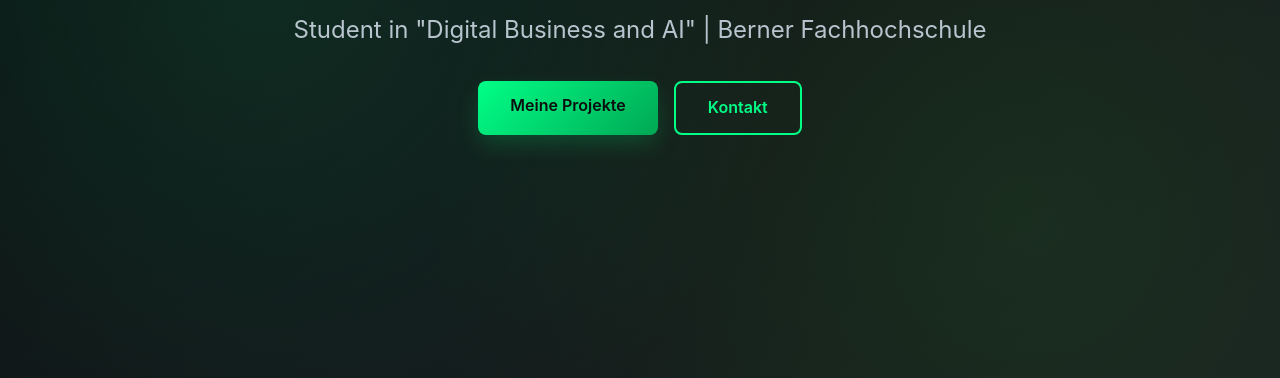
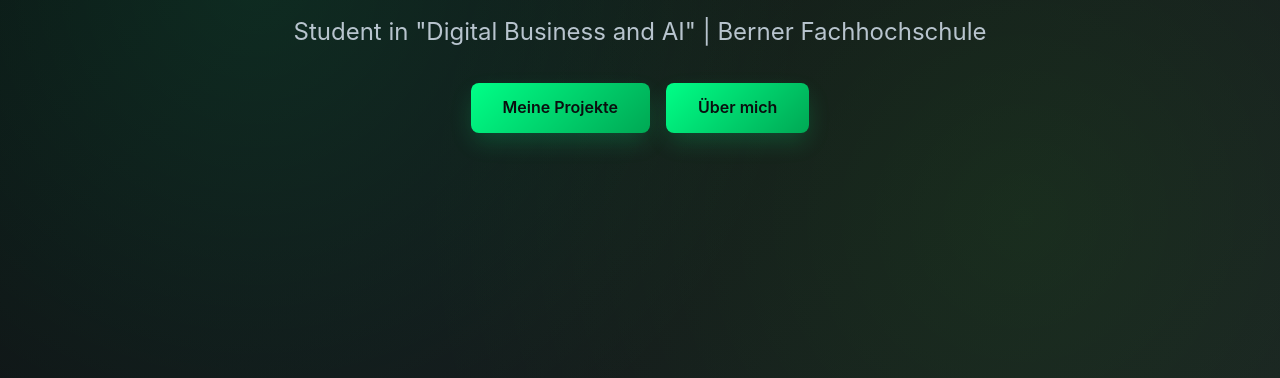
Before and after one commit to FlowUnited/Einzelarbeit_Portfolio, a plain HTML site: page index.html in a window 1280 px wide. Shown: the part 422-800 px from the top of the page. Drawn offline with nearby package versions, Linux system fonts and the light colour scheme.

Commit message:
Links entfernt

```diff
--- a/index.html
+++ b/index.html
@@ -49,7 +49,7 @@
         </p>
         <div class="hero-buttons">
           <a href="#projects" class="btn btn-primary">Meine Projekte</a>
-          <a href="#contact" class="btn btn-secondary">Kontakt</a>
+          <a href="#about" class="btn btn-primary">Über mich</a>
         </div>
       </div>
     </section>
```
